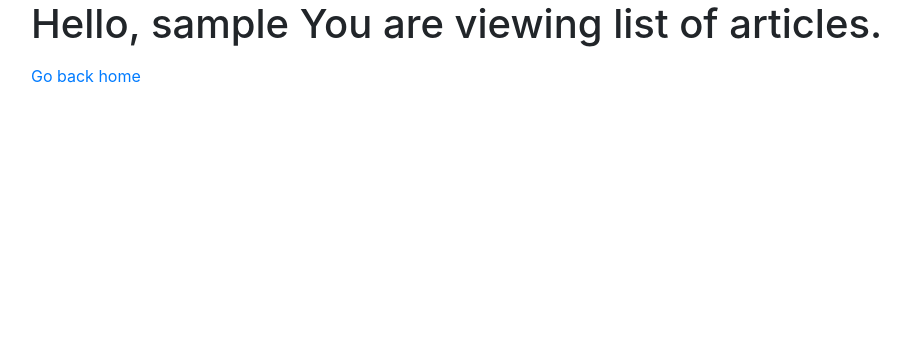
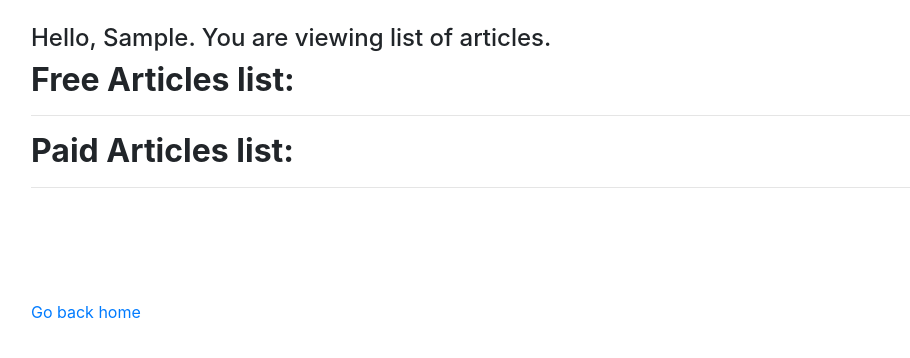
Before and after one commit to SagarKishore-PFM/Stridon, a Django app: page /articles-list/ in a window 1280 px wide. Shown: the part 56-414 px from the top of the page, without its empty margins (54-964 px from the left). Run offline with Django 3.2, Linux system fonts and the light colour scheme; the visitor is signed in with stand-in values (Sample User, id 1); data that the repository does not hold is empty; some libraries are stand-ins or nearby versions.

Commit message:
Tidied up the UI and added logic for free and paid members with free and paid articles

```diff
--- a/stridon_app/templates/stridon_app/list_articles.html
+++ b/stridon_app/templates/stridon_app/list_articles.html
@@ -1,17 +1,41 @@
 {% extends 'stridon_app/base.html' %}
 {% block body %}
 <div class="container">
-    <h1>
-        Hello, {{ stridon_user }}
-        You are viewing list of articles.
-    </h1>
+    <br>
+    <h4>
+        Hello, {{ stridon_user|title }}. You are viewing list of articles.
+    </h4>
+    <h2>
+        <b>Free Articles list:</b>
+    </h2>
+    <hr>
     <ul>
-        {% for article in articles_list %}
+        {% for article in free_articles_list %}
         <li>
-            <a href="{% url 'view-article' article.id %}">{{ article.title }}</a>
+            <a href="{% url 'view-article' article.id %}">{{ article.title }} (FREE)</a>
         </li>
         {% endfor %}
     </ul>
+    <h2>
+        <b>Paid Articles list:</b>
+    </h2>
+    <hr>
+    <ul>
+        {% for article in paid_articles_list %}
+        <li>
+            <a href="{% url 'view-article' article.id %}">
+                {{ article.title }} (PAID)
+                {% if not perms.stridon_app.can_view_paid_articles %}
+                    (SUBSCRIBE TO READ)
+                {% endif %}
+            </a>
+        </li>
+        {% endfor %}
+    </ul>
+    <br>
+    <br>
+    <br>
+    <br>
     <a href="{% url 'home' %}">Go back home</a>
 </div>
 
```
